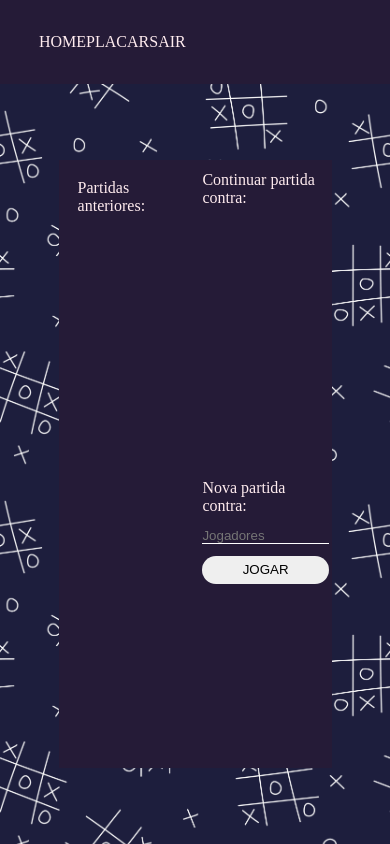
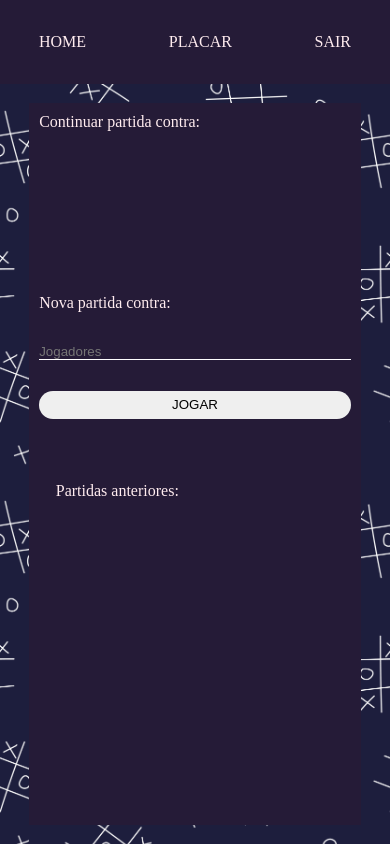
Before and after one commit to gpurplem/jogo-da-velha, a PHP site: page / in a window 390 px wide. Run offline with PHP 8.4, Linux system fonts and the light colour scheme; the visitor is signed in with stand-in values (Sample User, id 1); data that the repository does not hold is empty.

Commit message:
Responsividade para celular.
Site todo funcional.

```diff
--- a/css/main.css
+++ b/css/main.css
@@ -37,13 +37,15 @@
 }
 
 .main-intro {
-    display: block;
+    display: flex;
     width: 50%;
     height: 100%;
     padding: 7%;
     text-align: justify;
     overflow: scroll;
     overflow-x: hidden;
+    flex-direction: column;
+    gap: 9%;
 }
 
 .main-intro::-webkit-scrollbar {
@@ -63,7 +65,9 @@
     font-size: 0.8em;
 }
 
-input[type=email], input[type=password], input[type=text] {
+input[type=email],
+input[type=password],
+input[type=text] {
     border: none;
     background: none;
     border-bottom: solid 1px white;
@@ -117,6 +121,7 @@ label {
     height: 50%;
     overflow: scroll;
     overflow-x: hidden;
+    gap: 9%;
 }
 
 .main-matches-continue::-webkit-scrollbar {
@@ -145,3 +150,36 @@ label {
 .main-matches-new::-webkit-scrollbar-thumb {
     background: var(--color-lesslight);
 }
+
+@media screen and (max-width: 800px) {
+    .main-inner-container {
+        height: 95%;
+        width: 85%;
+        gap: 0;
+        flex-direction: column-reverse;
+    }
+
+    .main-login {
+        width: 100%;
+        padding: 8%;
+        font-size: 1em;
+    }
+
+    .main-intro {
+        width: 100%;
+        padding: 8%;
+    }
+
+    .main-matches {
+        width: 100%;
+        padding: 3% 3%;
+    }
+
+    .nav-options {
+        display: flex;
+        width: 100%;
+        flex-direction: row;
+        align-items: center;
+        justify-content: space-between;
+    }
+}
```
Also changed, not shown: css/jogada.css (+13 -0 lines), css/signin.css (+10 -1 lines).
